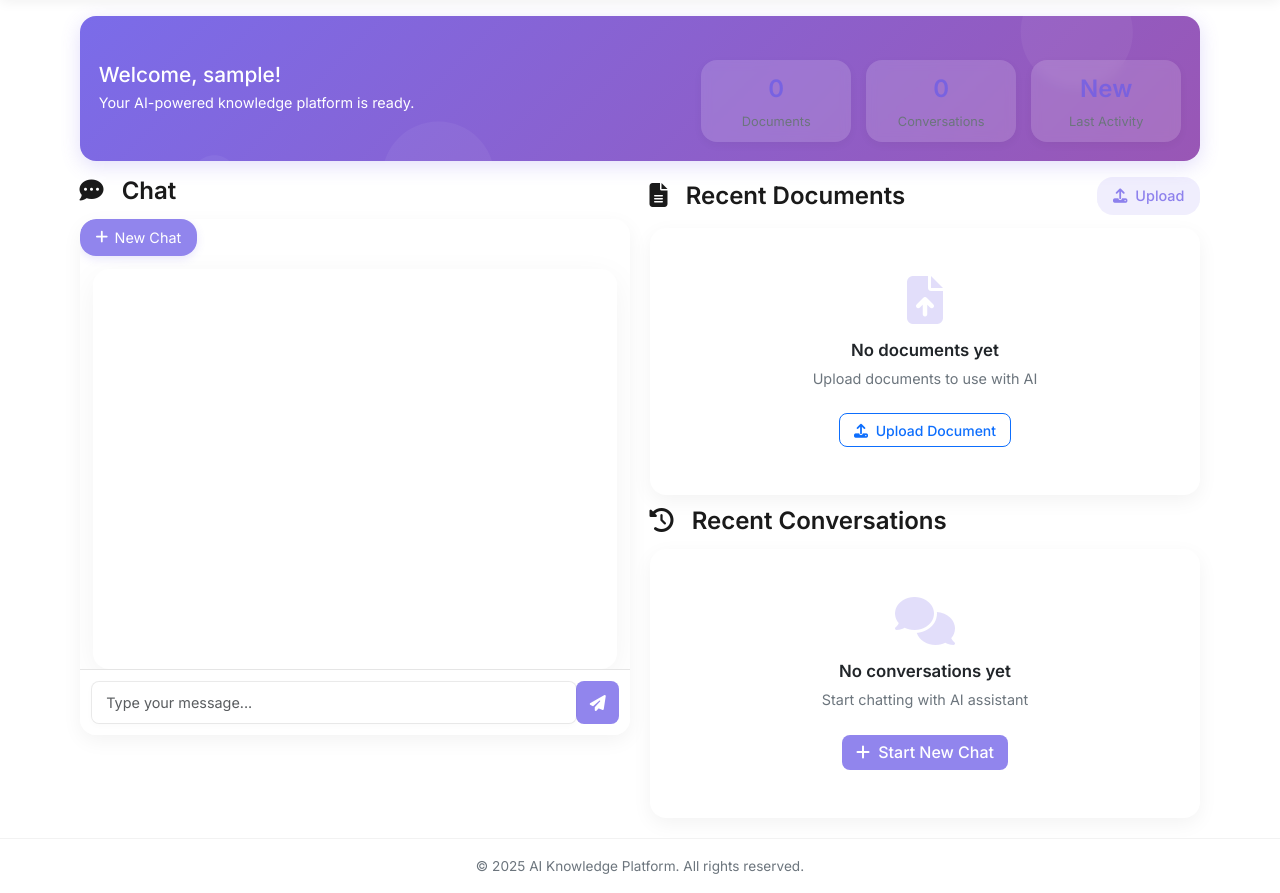
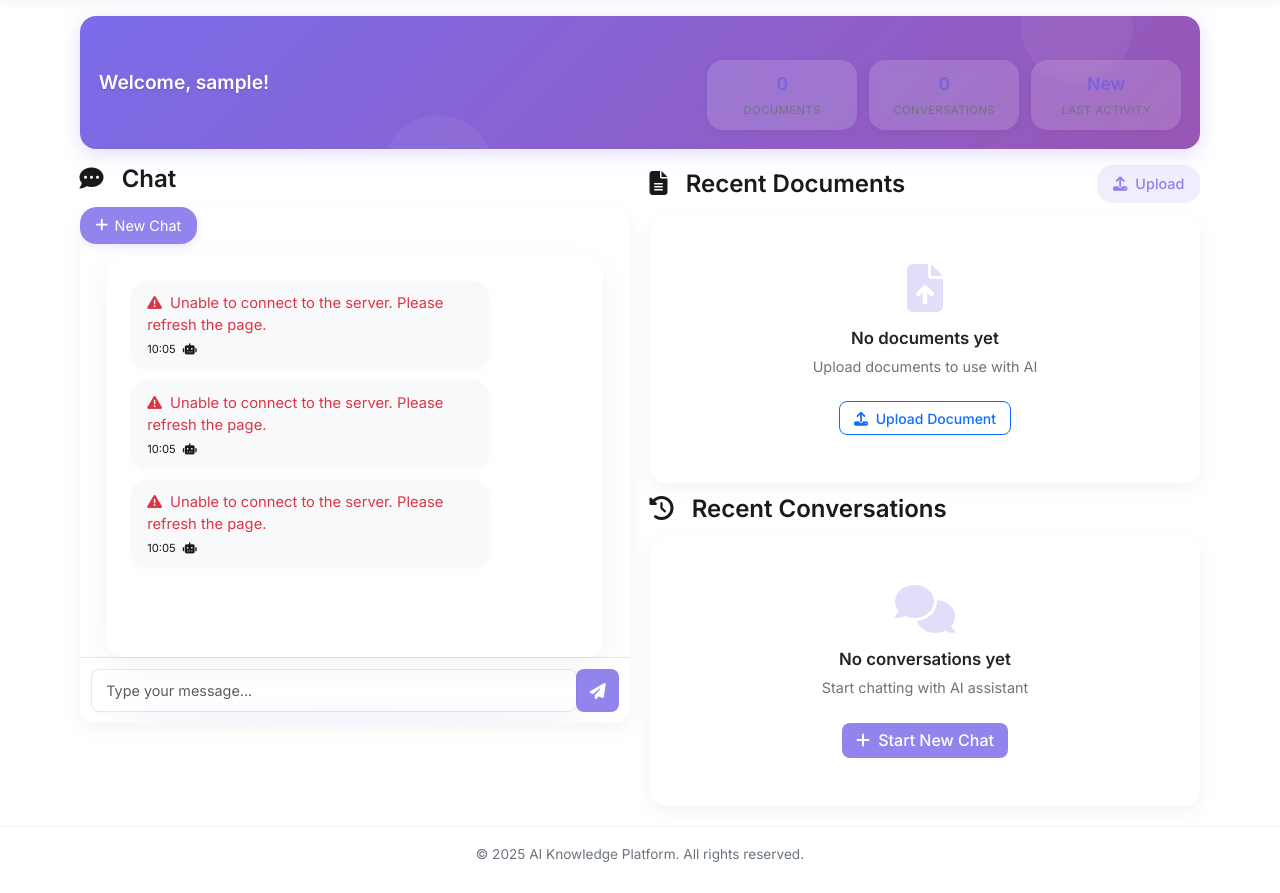
Before and after one commit to ChudinAA/CorporateIntelligence, a Flask app: page /dashboard in a window 1280 px wide. Shown: the part 52-945 px from the top of the page. After the commit the page ends 914 px from the top, so only its background shows below. Run offline with Flask 3, Linux system fonts and the light colour scheme; the visitor is signed in with stand-in values (Sample User, id 1); data comes from the database, SQL or seed files in the repository; data that the repository does not hold is empty; some libraries are stand-ins or nearby versions.

Commit message:
Assistant checkpoint: Fixed chat functionality and improved UI elements
Assistant generated file changes:
- static/js/dashboard.js: Fix new chat session and ensure chat works after refresh, Fix chat message handling and session initialization, Add error message handling and improve socket connection
- templates/dashboard.html: Add loading animation for chat responses, Update welcome section to be more compact with better contrast
- static/css/custom.css: Enhance chat UI, make it floating with purple shadow, improve typing animation
- chat.py: Fix chat session handling for new sessions

---

User prompt:

Чат по прежнему работает не корректно при обновлении страницы Дашборда или при создании нового чата Ассистент не отвечает, проверь весь флоу, и исправь это

Replit-Commit-Author: Assistant
Replit-Commit-Session-Id: 43589cc7-7cdf-4638-bc1e-f4639edb18d7

```diff
--- a/static/css/custom.css
+++ b/static/css/custom.css
@@ -755,12 +755,32 @@ main {
   max-height: calc(100vh - 300px);
   min-height: 400px;
   height: calc(100vh - 300px);
-  width: 95%;
+  width: 90%;
   margin: 0 auto;
   overflow-y: auto;
   padding: 1rem;
   background: #fff;
-  box-shadow: 0 5px 20px rgba(108, 92, 231, 0.25);
+  box-shadow: 0 8px 25px rgba(108, 92, 231, 0.4);
+  border-radius: var(--border-radius);
+  position: relative;
+  z-index: 1;
+}
+
+.chat-section .card {
+  position: relative;
+}
+
+.chat-section .card::after {
+  content: '';
+  position: absolute;
+  bottom: -15px;
+  left: 5%;
+  width: 90%;
+  height: 15px;
+  background: rgba(108, 92, 231, 0.2);
+  filter: blur(15px);
+  border-radius: 50%;
+  z-index: 0;
 }
 
 .chat-input-container {
--- a/static/js/dashboard.js
+++ b/static/js/dashboard.js
@@ -14,6 +14,31 @@ document.addEventListener('DOMContentLoaded', function() {
     const messageInput = document.getElementById('message-input');
     const chatContainer = document.getElementById('chat-container');
     const sessionIdInput = document.getElementById('session-id-input');
+    const typingIndicator = document.getElementById('typing-indicator');
+
+    // Check if we need to create a new session when the page loads (if no session ID is present)
+    document.addEventListener('DOMContentLoaded', function() {
+        if (sessionIdInput && !sessionIdInput.value.trim()) {
+            fetch('/chat/new_session', {
+                method: 'POST',
+                headers: {
+                    'Content-Type': 'application/json'
+                }
+            })
+            .then(response => response.json())
+            .then(data => {
+                if (data.success) {
+                    sessionIdInput.value = data.session_id;
+                    console.log('Created new chat session:', data.session_id);
+                } else {
+                    console.error('Failed to create initial session');
+                }
+            })
+            .catch(err => {
+                console.error('Error creating initial session:', err);
+            });
+        }
+    });
 
     if (messageForm) {
         messageForm.addEventListener('submit', function(e) {
@@ -21,22 +46,77 @@ document.addEventListener('DOMContentLoaded', function() {
             const message = messageInput.value.trim();
             if (!message) return;
 
-            const sessionId = sessionIdInput.value;
+            let sessionId = sessionIdInput.value;
 
+            // If no session ID, create one first
+            if (!sessionId) {
+                // Create a new session
+                fetch('/chat/new_session', {
+                    method: 'POST',
+                    headers: {
+                        'Content-Type': 'application/json'
+                    }
+                })
+                .then(response => response.json())
+                .then(data => {
+                    if (data.success) {
+                        sessionIdInput.value = data.session_id;
+                        sendMessage(message, data.session_id);
+                    } else {
+                        console.error('Failed to create new session');
+                        addErrorMessage('Failed to create new chat session. Please try again.');
+                    }
+                })
+                .catch(err => {
+                    console.error('Error creating session:', err);
+                    addErrorMessage('Error creating chat session. Please try again.');
+                });
+            } else {
+                sendMessage(message, sessionId);
+            }
+        });
+    }
+
+    function sendMessage(message, sessionId) {
         // Add user message to chat
         addChatMessage(message, true);
         messageInput.value = '';
+
+        // Show typing indicator
+        if (typingIndicator) {
+            typingIndicator.style.display = 'flex';
+        }
 
         // Emit message via Socket.IO
         socket.emit('send_message', {
             message: message,
             session_id: sessionId
         });
-        });
     }
 
+    socket.on('connect', function() {
+        console.log('Connected to Socket.IO server');
+    });
+
+    socket.on('connect_error', function(error) {
+        console.error('Connection error:', error);
+        addErrorMessage('Unable to connect to the server. Please refresh the page.');
+    });
+
     socket.on('receive_message', function(data) {
+        // Hide typing indicator
+        if (typingIndicator) {
+            typingIndicator.style.display = 'none';
+        }
         addChatMessage(data.message, false);
+    });
+
+    socket.on('error', function(data) {
+        // Hide typing indicator
+        if (typingIndicator) {
+            typingIndicator.style.display = 'none';
+        }
+        addErrorMessage(data.message || 'An error occurred during processing.');
     });
 
     function addChatMessage(message, isUser) {
@@ -51,6 +131,27 @@ document.addEventListener('DOMContentLoaded', function() {
             <div class="message-time">
                 ${timeString}
                 <i class="fas fa-${isUser ? 'user' : 'robot'} ms-1"></i>
+            </div>
+        `;
+
+        chatContainer.appendChild(messageDiv);
+        chatContainer.scrollTop = chatContainer.scrollHeight;
+    }
+
+    function addErrorMessage(message) {
+        const messageDiv = document.createElement('div');
+        messageDiv.className = 'message ai-message animate__animated animate__fadeInUp';
+
+        const now = new Date();
+        const timeString = now.toLocaleTimeString('en-US', { hour12: false, hour: '2-digit', minute: '2-digit' });
+
+        messageDiv.innerHTML = `
+            <div class="message-content text-danger">
+                <i class="fas fa-exclamation-triangle me-1"></i> ${message}
+            </div>
+            <div class="message-time">
+                ${timeString}
+                <i class="fas fa-robot ms-1"></i>
             </div>
         `;
 
@@ -341,12 +442,22 @@ document.addEventListener('DOMContentLoaded', function() {
     }
 
     newChatBtn.addEventListener('click', function() {
+        // Create a new session first
+        fetch('/chat/new_session', {
+            method: 'POST',
+            headers: {
+                'Content-Type': 'application/json'
+            }
+        })
+        .then(response => response.json())
+        .then(data => {
+            if (data.success) {
                 // Clear chat container
                 const chatContainer = document.getElementById('chat-container');
                 chatContainer.innerHTML = '<div class="text-center py-5"><i class="fas fa-comments fa-4x mb-3 text-muted"></i><h4>Start a conversation</h4><p>Ask any question about your documents.</p></div>';
 
-        // Reset session ID
-        document.getElementById('session-id-input').value = '';
+                // Set the new session ID
+                document.getElementById('session-id-input').value = data.session_id;
 
                 // Clear any active selection in Recent Conversations
                 document.querySelectorAll('.conversation-preview.active').forEach(item => {
@@ -358,6 +469,23 @@ document.addEventListener('DOMContentLoaded', function() {
                 if (messageInput) {
                     messageInput.focus();
                 }
+            } else {
+                console.error('Failed to create new session');
+                Swal.fire({
+                    icon: 'error',
+                    title: 'Error',
+                    text: 'Failed to create new chat session. Please try again.'
+                });
+            }
+        })
+        .catch(err => {
+            console.error('Error creating session:', err);
+            Swal.fire({
+                icon: 'error',
+                title: 'Error',
+                text: 'Error creating chat session. Please try again.'
+            });
+        });
     });
 
 
--- a/templates/dashboard.html
+++ b/templates/dashboard.html
@@ -406,21 +406,20 @@
         <div class="welcome-content">
             <div class="d-flex align-items-center justify-content-between">
                 <div>
-                    <h1 class="mb-1" style="font-size: 1.3rem;">Welcome, {{ current_user.username }}!</h1>
-                    <p class="mb-0" style="font-size: 0.9rem;">Your AI-powered knowledge platform is ready.</p>
+                    <h1 class="mb-0" style="font-size: 1.2rem; font-weight: 600; text-shadow: 0 1px 2px rgba(0,0,0,0.2);">Welcome, {{ current_user.username }}!</h1>
                 </div>
-                <div class="d-flex welcome-stats" style="gap: 15px;">
+                <div class="d-flex welcome-stats" style="gap: 12px;">
                     <div class="stat-item">
-                        <div class="stat-value">{{ total_documents if total_documents is defined else 0 }}</div>
-                        <div class="stat-label">Documents</div>
+                        <div class="stat-value" style="font-weight: 600; font-size: 1.1rem;">{{ total_documents if total_documents is defined else 0 }}</div>
+                        <div class="stat-label" style="font-size: 0.7rem; text-transform: uppercase; letter-spacing: 0.5px;">Documents</div>
                     </div>
                     <div class="stat-item">
-                        <div class="stat-value">{{ total_conversations if total_conversations is defined else 0 }}</div>
-                        <div class="stat-label">Conversations</div>
+                        <div class="stat-value" style="font-weight: 600; font-size: 1.1rem;">{{ total_conversations if total_conversations is defined else 0 }}</div>
+                        <div class="stat-label" style="font-size: 0.7rem; text-transform: uppercase; letter-spacing: 0.5px;">Conversations</div>
                     </div>
                     <div class="stat-item">
-                        <div class="stat-value">{{ last_activity.strftime('%d %b') if last_activity else 'New' }}</div>
-                        <div class="stat-label">Last Activity</div>
+                        <div class="stat-value" style="font-weight: 600; font-size: 1.1rem;">{{ last_activity.strftime('%d %b') if last_activity else 'New' }}</div>
+                        <div class="stat-label" style="font-size: 0.7rem; text-transform: uppercase; letter-spacing: 0.5px;">Last Activity</div>
                     </div>
                 </div>
             </div>
@@ -452,10 +451,14 @@
                         </div>
 
                         <div id="typing-indicator" class="typing-indicator" style="display: none;">
-                            <div class="typing-animation">
-                                <div class="dot"></div>
-                                <div class="dot"></div>
-                                <div class="dot"></div>
+                            <div class="message ai-message">
+                                <div class="message-content">
+                                    <div class="typing-animation">
+                                        <div class="plasma-bubble bubble-1"></div>
+                                        <div class="plasma-bubble bubble-2"></div>
+                                        <div class="plasma-bubble bubble-3"></div>
+                                    </div>
+                                </div>
                             </div>
                         </div>
 
```
Also changed, not shown: other parts of static/css/custom.css (+43 -2 lines), chat.py (+19 -7 lines). Lines whose indentation alone changed are shown as unchanged.
